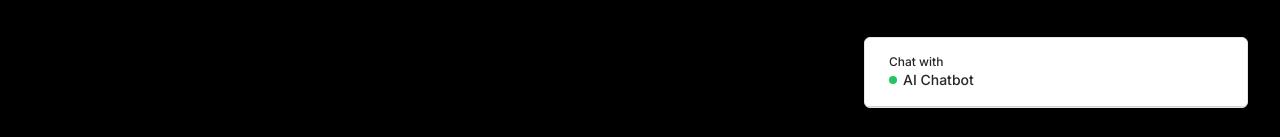
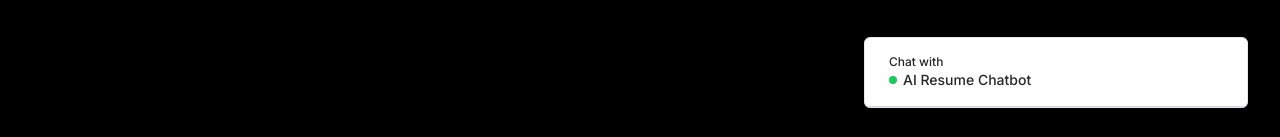
Before and after one commit to radixp0int/chatbot-openai-ts, a Next.js app: page / in a window 1280 px wide. Shown: the part 660-797 px from the top of the page. Built offline with nearby package versions, Linux system fonts and the light colour scheme.

Commit message:
change name of bot

```diff
--- a/src/app/components/ChatHeader.tsx
+++ b/src/app/components/ChatHeader.tsx
@@ -9,7 +9,7 @@ const ChatHeader = (props: Props) => {
         <p className='text-xs'>Chat with</p>
         <div className='flex gap-1.5 items-center'>
           <p className='w-2 h-2 rounded-full bg-green-500' />
-          <p>AI Chatbot</p>
+          <p>AI Resume Chatbot</p>
         </div>
       </div>
     </div>
--- a/src/app/layout.tsx
+++ b/src/app/layout.tsx
@@ -7,7 +7,7 @@ import Providers from "./components/Providers";
 const inter = Inter({ subsets: ["latin"] });
 
 export const metadata: Metadata = {
-  title: "Chat Virtual Assistant",
+  title: "Resume Virtual Assistant",
   description:
     "Your virtual assistant for asking questions and getting answers.",
 };
```
